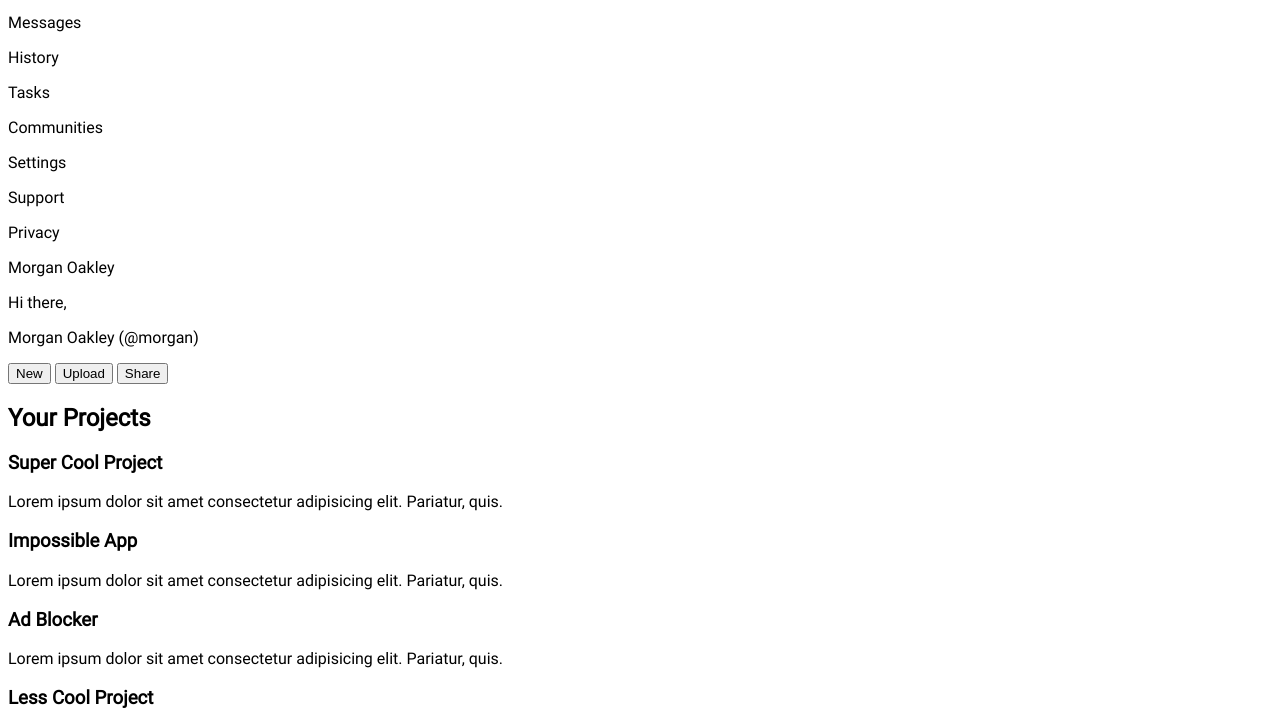
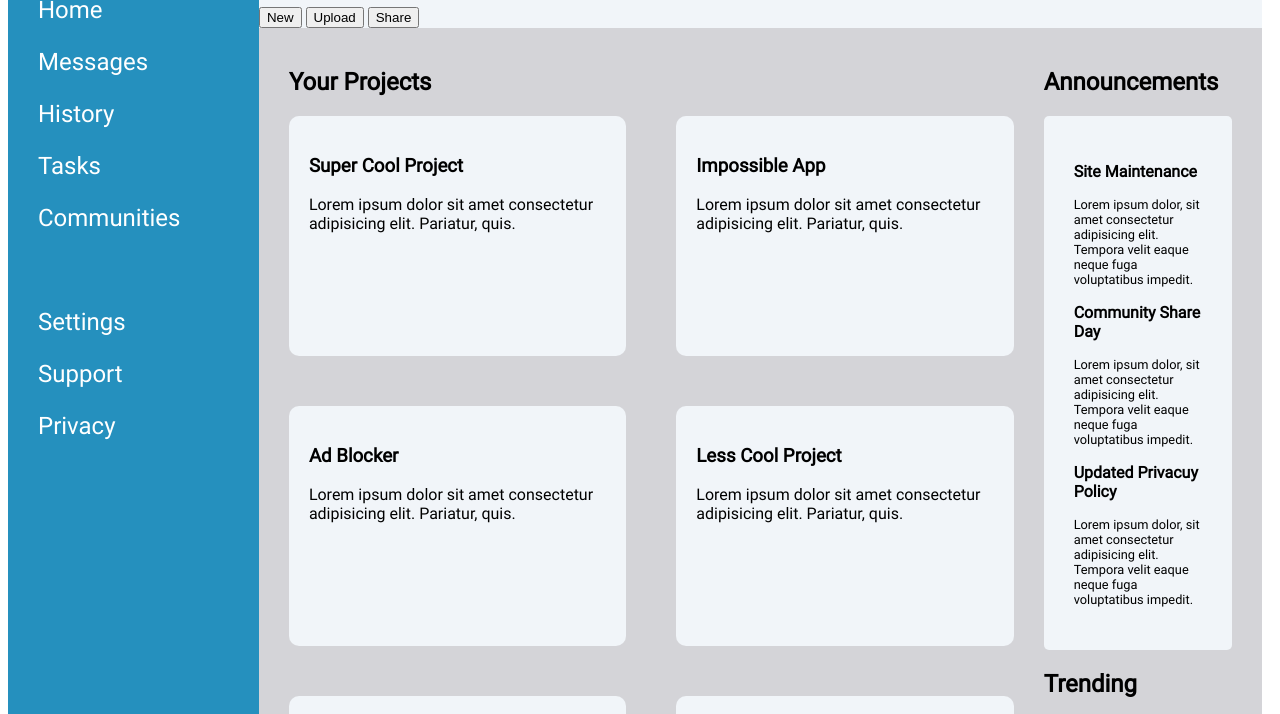
Before and after one commit to FishShalami/odin-dashboard, a plain HTML site: page index.html in a window 1280 px wide. Shown: the part 138-852 px from the top of the page. Drawn offline with Linux system fonts and the light colour scheme.

Commit message:
Main, sidebar layout complete with some styling

```diff
--- a/index.html
+++ b/index.html
@@ -16,13 +16,13 @@
             <p class="side-menu">History</p>
             <p class="side-menu">Tasks</p>
             <p class="side-menu">Communities</p>
-        </div>
-        <user-admin>
+            <br>
             <p class="side-menu">Settings</p>
             <p class="side-menu">Support</p>
             <p class="side-menu">Privacy</p>
-        </user-admin>
         </div>
+    </div>
+    <div class="content">
         <div class="header">
             <div class="top-line">
                 <div class="search">
@@ -46,8 +46,12 @@
             </div>
         </div>
         <div class="main">
+            <div class="project-title">
+                    <h2 >Your Projects</h2>
+            </div>
             <div class="projects">
-            <h2>Your Projects</h2>
+
+                <div class ='card-group'>
                     <div class="card">
                         <h3>Super Cool Project</h3>
                         <p class="card-content">Lorem ipsum dolor sit amet consectetur adipisicing elit. Pariatur, quis.</p>
@@ -79,21 +83,30 @@
                         <span class="option-bar"></span>
                     </div>
                 </div>
+            </div>
+            <div class="announce-title">
+                    <h2>Announcements</h2>
+            </div>
+            <div class="trend-announce-group">
                 <div class="announcements">
+                    <div class="announce-group">
                             <div class="announcement">
-                <h4>Site Maintenance</h4>
+                                <p>Site Maintenance</p>
                                 <p>Lorem ipsum dolor, sit amet consectetur adipisicing elit. Tempora velit eaque neque fuga voluptatibus impedit.</p>
                             </div>
                             <div class="announcement">
-                <h4>Community Share Day</h4>
+                                <p>Community Share Day</p>
                                 <p>Lorem ipsum dolor, sit amet consectetur adipisicing elit. Tempora velit eaque neque fuga voluptatibus impedit.</p>
                             </div>
                             <div class="announcement">
-                <h4>Updated Privacuy Policy</h4>
+                                <p>Updated Privacuy Policy</p>
                                 <p>Lorem ipsum dolor, sit amet consectetur adipisicing elit. Tempora velit eaque neque fuga voluptatibus impedit.</p>
                             </div>
                     </div>
+                </div>
                 <div class="trending">
+                        <h2 class="trending-title">Trending</h2>
+                        <div class='trending-group'>
                             <div class="trending-user">
                                 <p>@tegan</p>
                                 <p>World Peace Builder</p>
@@ -112,5 +125,8 @@
                             </div>
                         </div>
                 </div>
+            </div>
+        </div>
+    </div>
 </body>
 </html>
--- a/styles.css
+++ b/styles.css
@@ -4,13 +4,131 @@
 }
 
 :root {
-    --sidebar-color: #38bdf8;
+    --sidebar-color: #2590be;
     --main-color: #d4d4d8;
     --card-trim-color: #f59e0b;
     --shadow-color: #a3a3a3;
-    --white: #f1f5f9;
+    --white-color: #f1f5f9;
+    --white-text: #ffffff;
 
     font-family: 'Roboto', 'Courier New', Courier, monospace;
     box-sizing: border-box;
 
 }
+
+h4 {
+    font-weight:800;
+    color: red;
+}
+
+body {
+    display: grid;
+    grid-template-columns: 1fr 4fr;
+    height: 98vh;
+    width: 98vw;
+    grid-template-areas:
+    "sidebar content";
+}
+
+.sidebar {
+    background-color: var(--sidebar-color);
+    color: var(--white-text);
+    grid-area: sidebar;
+
+    display: grid;
+    padding-left: 30px;
+    grid-template-rows: 50px 1fr 1fr;
+    align-items: start;
+
+}
+
+.user-menu,
+.user-admin {
+    font-size: 1.5rem;
+}
+
+.content {
+    background-color: var(--main-color);
+    grid-area: content;
+
+
+    display: grid;
+    grid-template-columns: 1fr;
+    grid-template-areas:
+    "header"
+    "main";
+
+
+}
+
+.header {
+    background-color: var(--white-color);
+    grid-area: header;
+    display: grid;
+}
+
+.main {
+    grid-area: main;
+    display: grid;
+    grid-template-columns: 4fr 1fr;
+    grid-template-rows: auto 1fr;
+    grid-template-areas:
+    "project-title announce-title"
+    "card-group trend-announce-group";
+    padding: 20px 30px 80px;
+}
+
+.project-title {
+    grid-area: project-title;
+}
+
+.announce-title {
+    grid-area: announce-title;
+}
+
+.announcement p:first-of-type {
+    font-weight:bold;
+}
+
+.announcement p:nth-child(2) {
+    font-size: .8rem;
+}
+
+.trend-announce-group {
+    grid-area: trend-announce-group;
+    display: flex;
+    flex-direction: column;
+    justify-content: space-between;
+
+}
+
+.card-group {
+    display: grid;
+    grid-template-columns: repeat(2, minmax(200px, 1fr));
+    gap: 50px;
+    margin-right: 30px;
+    grid-area: card-group;
+}
+/*
+.card-group,
+.announce-group,
+.trending {
+    align-self: stretch;
+} */
+
+.card {
+    background-color: var(--white-color);
+    min-height: 200px;
+    padding: 20px;
+    border-radius: 10px;
+
+}
+
+
+
+.announce-group,
+.trending-group {
+    background-color: var(--white-color);
+    border-radius: 5px;
+    padding: 30px;
+}
```
Lines whose indentation alone changed are shown as unchanged.
